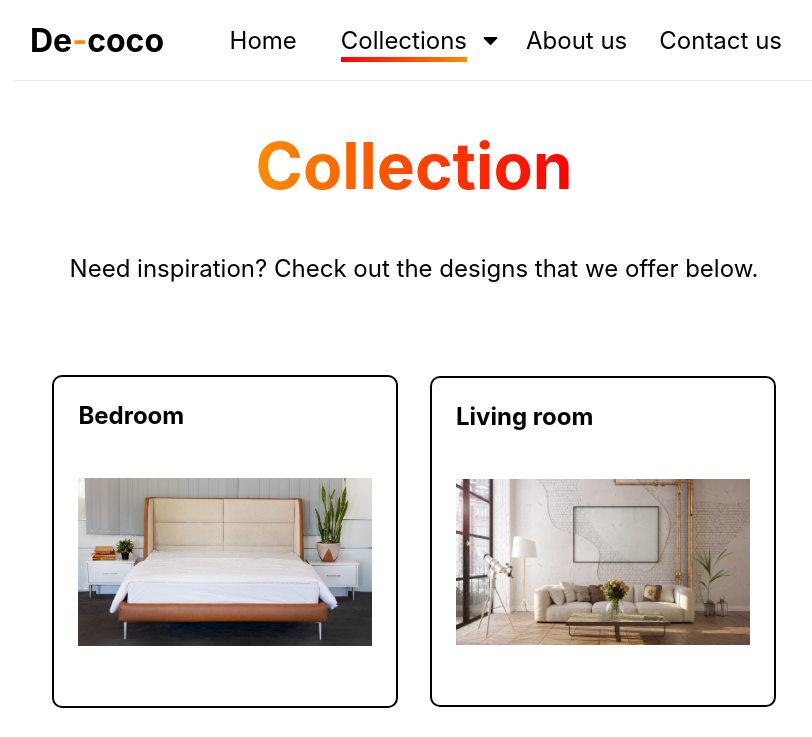
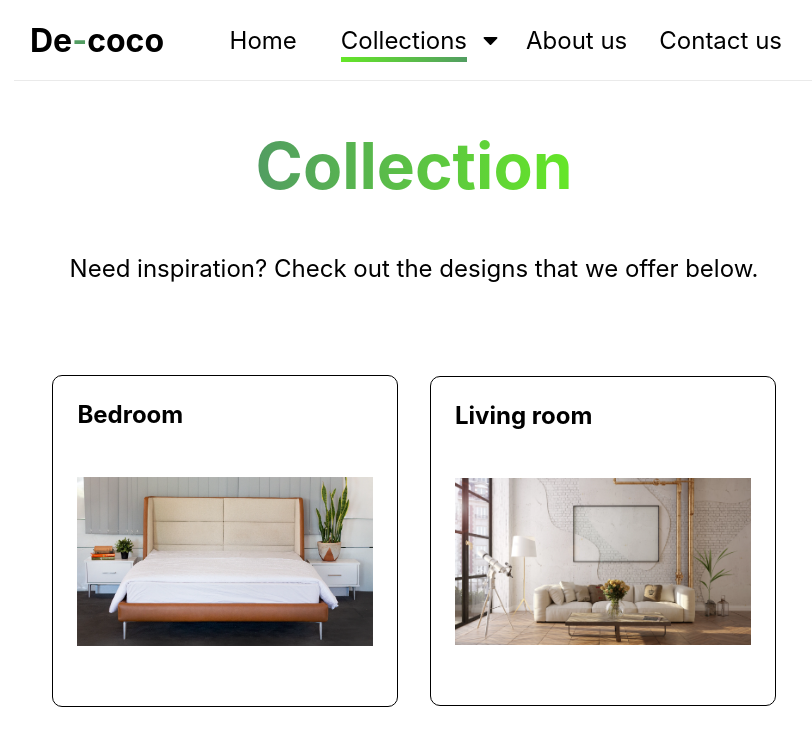
Before and after one commit to kndwin/decoco, a Next.js app: page /collection in a window 1280 px wide. Shown: the top 737 px of the page, without its empty margins (226-1038 px from the left). Built offline with nearby package versions, Linux system fonts and the light colour scheme.

Commit message:
🔨 border layout, color scheme change and landing page picture fix

```diff
--- a/components/ContactForm/ContactForm.module.scss
+++ b/components/ContactForm/ContactForm.module.scss
@@ -24,7 +24,7 @@
   background: -webkit-linear-gradient(left, darkorange , red);
   background: -o-linear-gradient(right, darkorange, red);
   background: -moz-linear-gradient(right, darkorange, red);
-  background: linear-gradient(to right, darkorange , red);
+	background: linear-gradient(to left, #65E727, #529D62);
 }
 
 #submit:hover {
--- a/components/Layout/Header/Header.module.scss
+++ b/components/Layout/Header/Header.module.scss
@@ -19,9 +19,9 @@
   }
 
   a:hover {
-		border-bottom: 5px solid darkorange;
+		border-bottom: 5px solid #65E727;
 		border-image-slice: 1;
-		border-image-source: linear-gradient(to left, darkorange, red);
+		border-image-source: linear-gradient(to left, #529D62, #65E727);
     padding-bottom: 2px;
     padding-top: 7px;
     width: fit-content;
@@ -32,7 +32,7 @@
   width: fit-content;
   border-bottom: 5px solid darkorange;
 	border-image-slice: 1;
-	border-image-source: linear-gradient(to left, darkorange, red);
+	border-image-source: linear-gradient(to left, #529D62, #65E727);
   padding-bottom: 2px;
   padding-top: 7px;
 }
@@ -64,10 +64,7 @@
 }
 
 #logoCss:hover {
-  background: -webkit-linear-gradient(left, darkorange , red);
-  background: -o-linear-gradient(right, darkorange, red);
-  background: -moz-linear-gradient(right, darkorange, red);
-  background: linear-gradient(to right, darkorange , red);
+	background: linear-gradient(to left,#65E727, #529D62 );
   -webkit-background-clip: text;
   -webkit-text-fill-color: transparent;
 }
@@ -84,12 +81,11 @@
   display: flex;
   flex-direction: column;
   background: whitesmoke;
-  border: 2px solid black;
   border-radius: 5px;
 
   a {
+    margin: 0;
     display: block;
-    margin: 1em;
     font-size: 1em;
   }
 }
--- a/components/Layout/Header/Header.tsx
+++ b/components/Layout/Header/Header.tsx
@@ -44,7 +44,7 @@ export default function Header ({
       <div id={`${styles.logoCss}`}>
         <Link href="/">
           <a>
-            De<span style={{color: "darkorange"}}>-</span>coco
+            De<span style={{color: "#529D62"}}>-</span>coco
           </a>
         </Link>
       </div>
--- a/pages/collection/[collections].tsx
+++ b/pages/collection/[collections].tsx
@@ -46,8 +46,7 @@ export default function CollectionDetails({
         className={styles.carouselContainer}
       >
         {collectionData.filter(
-					colData => !colData.title
-					.toLowerCase()
+					colData => !colData.title.toLowerCase()
 					.localeCompare(collection)
 					)[0]['products'].map((product, index) => (
 						<div key={index} className={styles.carouselSlide}>
--- a/pages/index.tsx
+++ b/pages/index.tsx
@@ -14,7 +14,7 @@ export default function Home() {
         <br/> Here at De-coco, all our furniture and kitchen are built and designed from scratch.
         <br/> This means you can customize your living space. Any size, any color, any design.
       </p>
-      <img src="furniture/FU01.jpg"
+      <img src="furniture/FU01.webp"
 				alt="A 3-saater biege couch with white walls, a lamp and some plants"
         width={1000}
         height={500}
--- a/styles/utils.module.scss
+++ b/styles/utils.module.scss
@@ -6,7 +6,7 @@
   background: -webkit-linear-gradient(left, darkorange , red);
   background: -o-linear-gradient(right, darkorange, red);
   background: -moz-linear-gradient(right, darkorange, red);
-  background: linear-gradient(to right, darkorange , red);
+	background: linear-gradient(to left, #65E727, #529D62);
   -webkit-background-clip: text;
   -webkit-text-fill-color: transparent;
 }
@@ -41,7 +41,7 @@
   text-align: left;
   color: inherit;
   text-decoration: none;
-  border: 2px solid black;
+  border: 1px solid black;
   border-radius: 10px;
   background-color: white;
 
@@ -62,7 +62,7 @@
 .card:active {
   color: black;
   background-color: whitesmoke;
-  border: 3px solid black;
+  border: 1px solid black;
 }
 
 .image {
```
Also changed, not shown: pages/contact-us.module.scss (+3 -7 lines).
